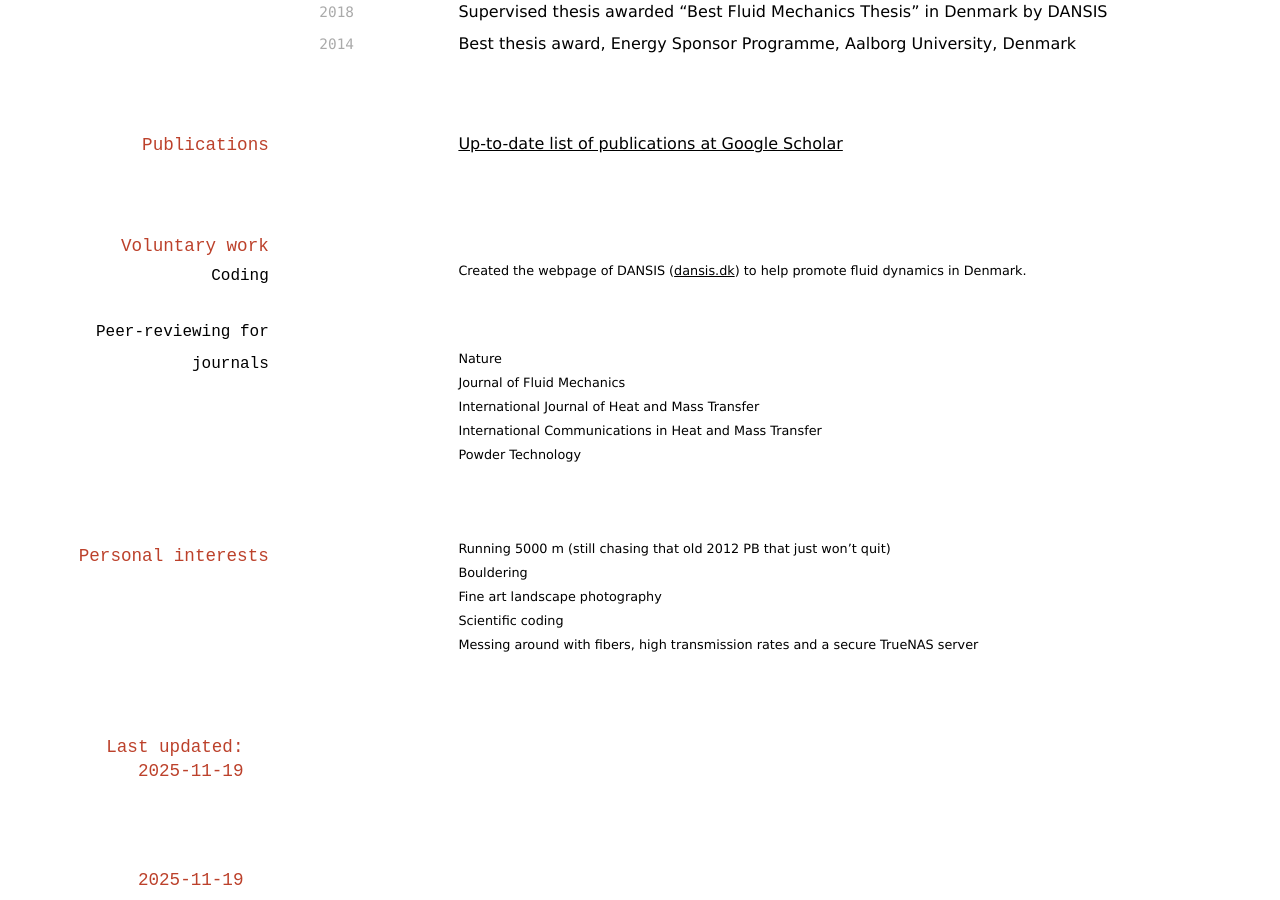
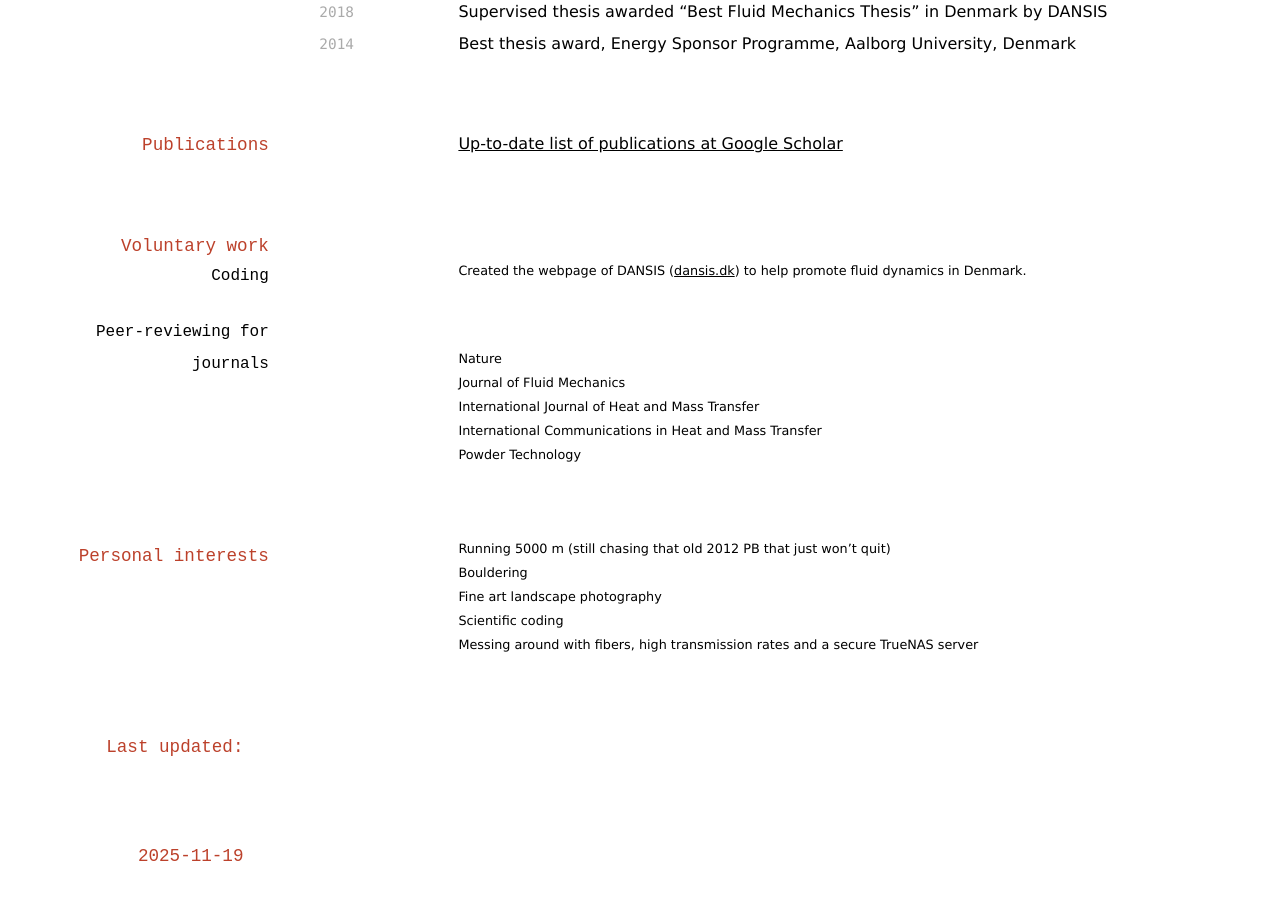
Before and after one commit to jakobhaervig/cv, a Jekyll site: the page built from index.md, in a window 1280 px wide and 900 px high, scrolled down 2594 px. Built offline with Jekyll 4.4.1, drawn with Linux system fonts in a browser that asks for light colours; after the commit the page ends 3462 px from its top, so only the background shows below that.

Commit message:
Fix formatting of last updated section for improved clarity

```diff
--- a/_layouts/cv.html
+++ b/_layouts/cv.html
@@ -11,8 +11,8 @@
     <div id="content">
     {{ content }}
 
-    <h2><p>Last updated: {{ "now" | date: "%Y-%m-%d" }}</p></h2><br>
-    <h2><p>{{ "now" | date: "%Y-%m-%d" }}</p></h2><br>
+    <h2><p>Last updated:</p></h2><br>
+    <h2><p>{{ "now" | date: "%Y-%m-%d" }}</p></h2>
     </div>
   </div>
 </body>
```
